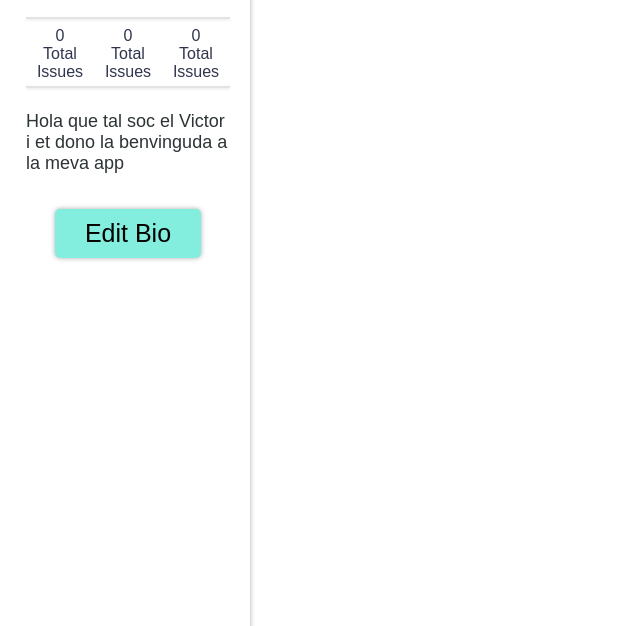
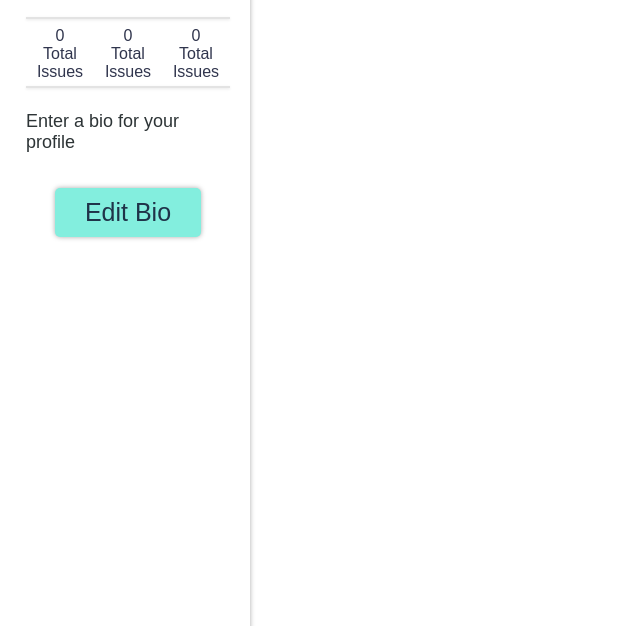
Before and after one commit to inkih04/SabanaBack, a Django app: page /issues/profile/ in a window 1280 px wide. Shown: the part 304-930 px from the top of the page, without its empty margins (0-640 px from the left). Run offline with Django 5.2, Linux system fonts and the light colour scheme; a user stored in the database is signed in; data comes from the database, SQL or seed files in the repository; both versions use the stored data as it was after the commit.

Commit message:
Task #58 Edit Bio html and css done

```diff
--- a/issues/static/issues/profile.css
+++ b/issues/static/issues/profile.css
@@ -87,6 +87,16 @@
     border: none;
     border-radius: 5px;
     box-shadow: 0 0 5px #aaa;
+    text-decoration: none; /* Elimina el subrayado */
+    color: inherit; /* Mantiene el color del texto original, o puedes poner un color específico */
+}
+
+.profile__btn-Edit:visited {
+    color: inherit; /* Mantiene el color original después de hacer clic */
+}
+
+.profile__btn-Edit:active {
+    color: inherit; /* Mantiene el color original cuando se hace clic */
 }
 
 .profile__btn-Edit:hover {
--- a/issues/templates/BaseProfile.html
+++ b/issues/templates/BaseProfile.html
@@ -31,8 +31,9 @@
             </div>
         </nav>
     </header>
+
     <aside class="profile__sidebar">
-        <div class = "profile__content">
+        <div class="profile__content">
             <div class="profile__avatar">
                 {% with social=request.user.socialaccount_set.all|first %}
                     {% if social and social.extra_data.picture %}
@@ -46,36 +47,40 @@
             </div>
             <span class="profile__name"> {{ request.user.username }} </span>
             <hr class="divider">
-                <div class = "profile__stadistics">
+            <div class="profile__stadistics">
                 <div class="profile__stadistics-item">
-                        <span >0</span>
-                        <span >Total Issues</span>
+                    <span>0</span>
+                    <span>Total Issues</span>
                 </div>
                 <div class="profile__stadistics-item">
-                        <span >0</span>
-                        <span >Total Issues</span>
+                    <span>0</span>
+                    <span>Total Issues</span>
                 </div>
                 <div class="profile__stadistics-item">
-                        <span >0</span>
-                        <span >Total Issues</span>
+                    <span>0</span>
+                    <span>Total Issues</span>
                 </div>
             </div>
             <hr class="divider">
-                <span class="profile__text"> Hola que tal soc el Victor i et dono la benvinguda a la meva app</span>
-                <button class="profile__btn-Edit "> Edit Bio </button>
+            <span class="profile__text">
+                {% if request.user.profile.biography %}
+                    {{ request.user.profile.biography }}
+                {% else %}
+                    Enter a bio for your profile
+                {% endif %}
+            </span>
+            <!-- Botón que abre el modal con :target -->
+            <a href="#modal-edit-bio" class="profile__btn-Edit open-modal">
+                Edit Bio
+            </a>
         </div>
     </aside>
+
     <div class="content--profile">
         <div class="profile__changePage">
-                <button class="pageChanger">
-                    Open Assigned Issues
-                </button >
-                <button class="pageChanger">
-                    Watched Issues
-                </button>
-                <button class="pageChanger">
-                    Comments
-                </button>
+            <button class="pageChanger">Open Assigned Issues</button>
+            <button class="pageChanger">Watched Issues</button>
+            <button class="pageChanger">Comments</button>
         </div>
 
         <div class="issue-container">
@@ -83,6 +88,21 @@
         </div>
     </div>
 
+    <!-- Modal para editar la biografía -->
+    <div id="modal-edit-bio" class="profile__modal">
+        <div class="profile__modal-content">
+            <div class="profile__modal-header">
+                <h1>Edit Bio</h1>
+                <a href="#" class="profile__modal-close">&times;</a>
+            </div>
 
+            <form method="post" action="{% url 'update_bio' %}" class="profile__modal-form">
+                {% csrf_token %}
+                <label for="biography">Your biography</label>
+                <textarea id="biography" name="biography" rows="6">{% if request.user.profile.biography %}{{ request.user.profile.biography }}{% else %}Enter a bio for your profile{% endif %}</textarea>
+                <button type="submit">Save</button>
+            </form>
+        </div>
+    </div>
 </body>
 </html>
--- a/issues/urls.py
+++ b/issues/urls.py
@@ -1,6 +1,6 @@
 from django.urls import path, include
 from .views import issue_list, issue_create, delete_issue, update_issue_status, issue_detail, issue_bulk_create, login, \
-    update_issue_assignee, profile
+    update_issue_assignee, profile, update_bio
 
 urlpatterns = [
     path('', issue_list, name='issue_list'),
@@ -20,5 +20,6 @@ urlpatterns = [
 
     path('profile/', profile, name='profile'),
 
+    path('update_bio/', update_bio, name='update_bio'),
 
 ]
--- a/issues/views.py
+++ b/issues/views.py
@@ -4,6 +4,7 @@ from django.shortcuts import render, redirect, get_object_or_404
 
 from .forms import IssueForm
 from .models import Issue
+from .models import Profile
 
 @login_required
 def issue_list(request):
@@ -97,3 +98,12 @@ def profile(request):
     # Filtra los issues asignados al usuario logueado
     issues = Issue.objects.filter(assigned_to=request.user).order_by('-created_at')
     return render(request, 'BaseProfile.html', {'issues': issues, 'users':{request.user}})
+
+@login_required
+def update_bio(request):
+    if request.method == 'POST':
+        bio_text = request.POST.get('biography', '')
+        profile = request.user.profile
+        profile.biography = bio_text
+        profile.save()
+    return redirect('profile')
```
Also changed, not shown: other parts of issues/static/issues/profile.css (+87 -0 lines), db.sqlite3. Lines whose indentation alone changed are shown as unchanged.
